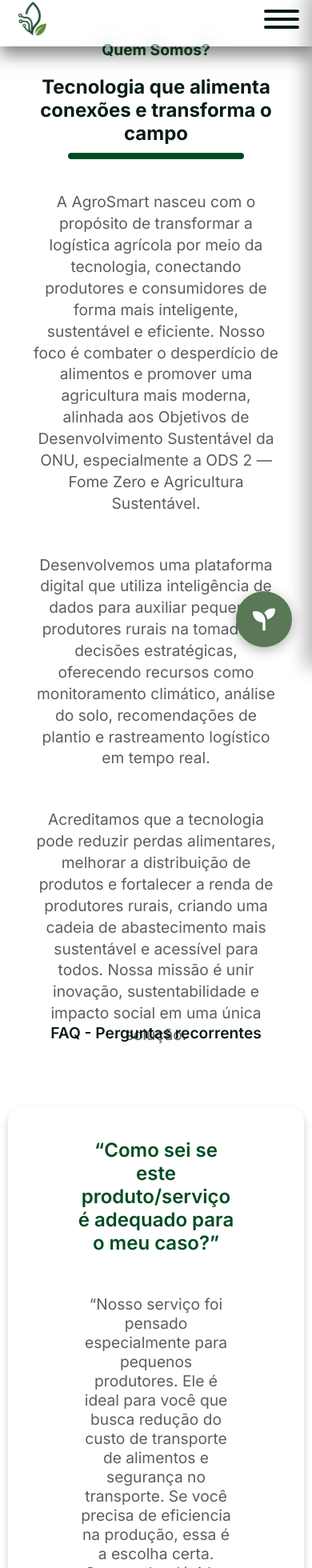
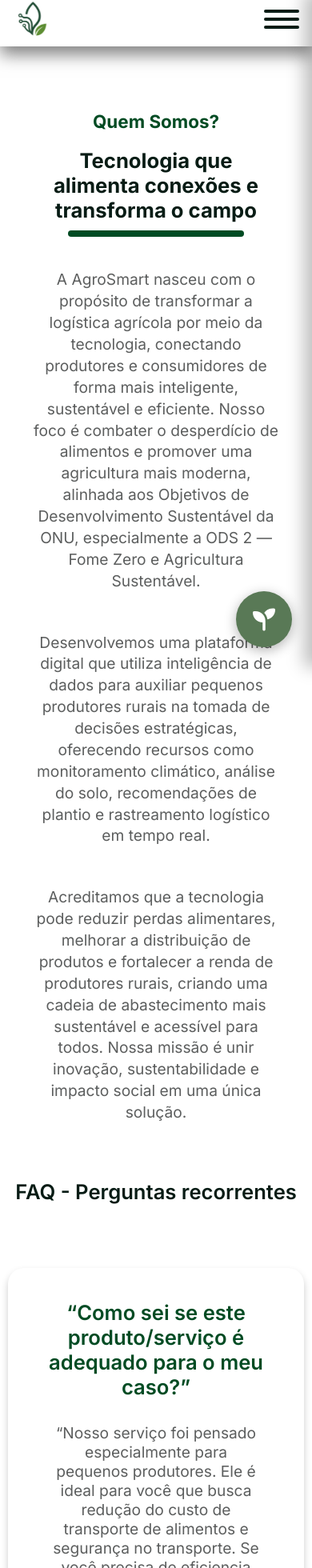
Before and after one commit to Fiap-Project-Group/Agrosmart-React, a React (Vite) app in the folder Agrosmart-React/: page /Quem-somos in a window 390 px wide. Shown: the part 10-1970 px from the top of the page at 80% size. Built offline with nearby package versions, Linux system fonts and the light colour scheme.

Commit message:
fix: reponsividade quem-somos

```diff
--- a/Agrosmart-React/src/Css/QuemSomos.css
+++ b/Agrosmart-React/src/Css/QuemSomos.css
@@ -45,6 +45,7 @@
 @media (max-width: 1750px) {
   .section-quem-somos {
     margin-top: 80px;
+    gap: 0;
   }
 
   .quem-somos-titles > hr {
@@ -91,12 +92,6 @@
 }
 
 @media (max-width: 1050px) {
-  .section-quem-somos {
-    margin-top: 150px;
-    height: 70vh;
-    gap: 0;
-  }
-
   .quem-somos-titles > hr {
     width: 220px;
     margin: 0 auto 40px;
@@ -110,84 +105,43 @@
   }
 
   .quem-somos-titles > h1 {
-    width: 75%;
+    width: 645px;
     margin: 0 auto;
     text-align: center;
   }
 
   .paragrath {
-    width: 80vw;
+    width: 700px;
   }
 }
 
-@media (max-width: 872px) {
-  .section-quem-somos {
-    margin-top: 20vh;
-    height: 70vh;
+@media (max-width: 782px) {
+  .quem-somos-titles > h1 {
+    width: 580px;
   }
-
-  .quem-somos-titles > h1 {
-    width: 100%;
+  .paragrath {
+    width: 560px;
   }
 }
 
-@media (max-width: 700px) {
-  .section-quem-somos {
-    margin-top: 30vh;
-    margin-bottom: 25vh;
+@media (max-width: 620px) {
+  .quem-somos-titles > h1 {
+    width: 400px;
   }
-
-  .quem-somos-titles > h1 {
-    width: 80%;
+  .paragrath {
+    width: 420px;
   }
 }
-
-@media (max-width: 570px) {
-  .quem-somos-titles > h2 {
-    width: 100%;
-    display: flex;
-    justify-content: center;
+@media (max-width: 475px) {
+   .quem-somos-titles > h1 {
+    width: 300px;
+    font-size: 1.6rem;
+  }
+  .quem-somos-titles > h2{
+    font-size: 1.4rem;
+  }
+  .paragrath {
+    width: 310px;
     font-size: 1.2rem;
   }
-
-  .quem-somos-titles > h1 {
-    font-size: 1.5rem;
-  }
-
-  .paragrath {
-    font-size: 1.2rem;
-  }
-
-  .section-quem-somos {
-    margin-top: 20vh;
-    margin-bottom: 15vh;
-  }
 }
-
-@media (max-width: 500px) {
-  .section-quem-somos {
-    margin-top: 200px;
-    margin-bottom: 200px;
-  }
-}
-
- @media (max-width: 456px) {
-  .section-quem-somos {
-    margin-top: 270px;
-    margin-bottom: 250px;
-  }
-}
-
-@media (max-width: 410px) {
-  .section-quem-somos {
-    margin-top: 350px;
-    margin-bottom: 280px;
-  }
-}
-
-@media (max-width: 350px) {
-  .section-quem-somos {
-    margin-top: 400px;
-    margin-bottom: 400px;
-  }
-}
--- a/Agrosmart-React/src/components/FAQ/Fqa.css
+++ b/Agrosmart-React/src/components/FAQ/Fqa.css
@@ -43,7 +43,7 @@
 
 @media (max-width: 1750px) {
   .FQA-title {
-    margin-top: 5rem;
+    margin-top: 20px;
     padding: 0 0 5rem;
     font-size: 2.5rem;
     display: flex;
@@ -52,18 +52,18 @@
 
   .FQA-cards {
     width: 95vw;
-    height: 520px;
+    height: 450px;
   }
 
   .FQA-pergunta > p {
-    font-size: 2rem;
-    max-width: 50vw;
+    font-size: 2.2rem;
+    max-width: 700px;
   }
 
   .FQA-respostas > p {
     font-size: 1.5rem;
-    max-width: 50vw;
-    margin: 30px auto 0;
+    max-width: 700px;
+    margin: 10px auto 0;
   }
 
   .FQA-container {
@@ -75,74 +75,50 @@
   }
 }
 
-@media (max-width: 1050px) {
+@media (max-width: 900px) {
+  .FQA-pergunta > p {
+    max-width: 500px;
+  }
+
+  .FQA-respostas > p {
+    max-width: 500px;
+    margin: 10px auto 0;
+  }
+  .FQA-cards {
+    height: 580px;
+  }
+}
+@media (max-width: 650px) {
   .FQA-title {
-    margin-top: 5rem;
+    width: 100%;
+    text-align: center;
+  }
+  .FQA-pergunta > p {
+    max-width: 300px;
+  }
+
+  .FQA-respostas > p {
+    max-width: 400px;
   }
 
   .FQA-cards {
-    height: 720px;
+    height: 700px;
   }
 }
-
-@media (max-width: 872px) {
+@media (max-width: 476px) {
   .FQA-title {
-    margin-top: 180px;
+   font-size: 1.6rem;
   }
-}
-
-@media (max-width: 740px) {
-  .FQA-cards {
-    height: 860px;
-  }
-}
-
-@media (max-width: 580px) {
-  .FQA-title {
+  .FQA-pergunta > p {
     font-size: 1.6rem;
-  }
-
-  .FQA-pergunta > p {
-    font-size: 2rem;
-    max-width: 50vw;
-  }
-
-  .FQA-respostas > p {
-    font-size: 1.35rem;
-    max-width: 50vw;
-    margin: 30px auto 0;
-  }
-}
-
-@media (max-width: 500px) {
-  .FQA-pergunta > p {
-    font-size: 1.5rem;
-    max-width: 50vw;
+    max-width: 300px;
   }
 
   .FQA-respostas > p {
     font-size: 1.2rem;
-    max-width: 50vw;
-    margin: 30px auto 0;
+    max-width: 260px;
   }
-
   .FQA-cards {
-    height: 800px;
+    height: 660px;
   }
 }
-
-@media (max-width: 468px) {
-  .FQA-cards {
-    height: 950px;
-  }
-
-  .FQA-title{
-    font-size: 1.2rem;
-  }
-}
-
-@media (max-width: 380px) {
-  .FQA-cards {
-    height: 980px;
-  }
-}
```
